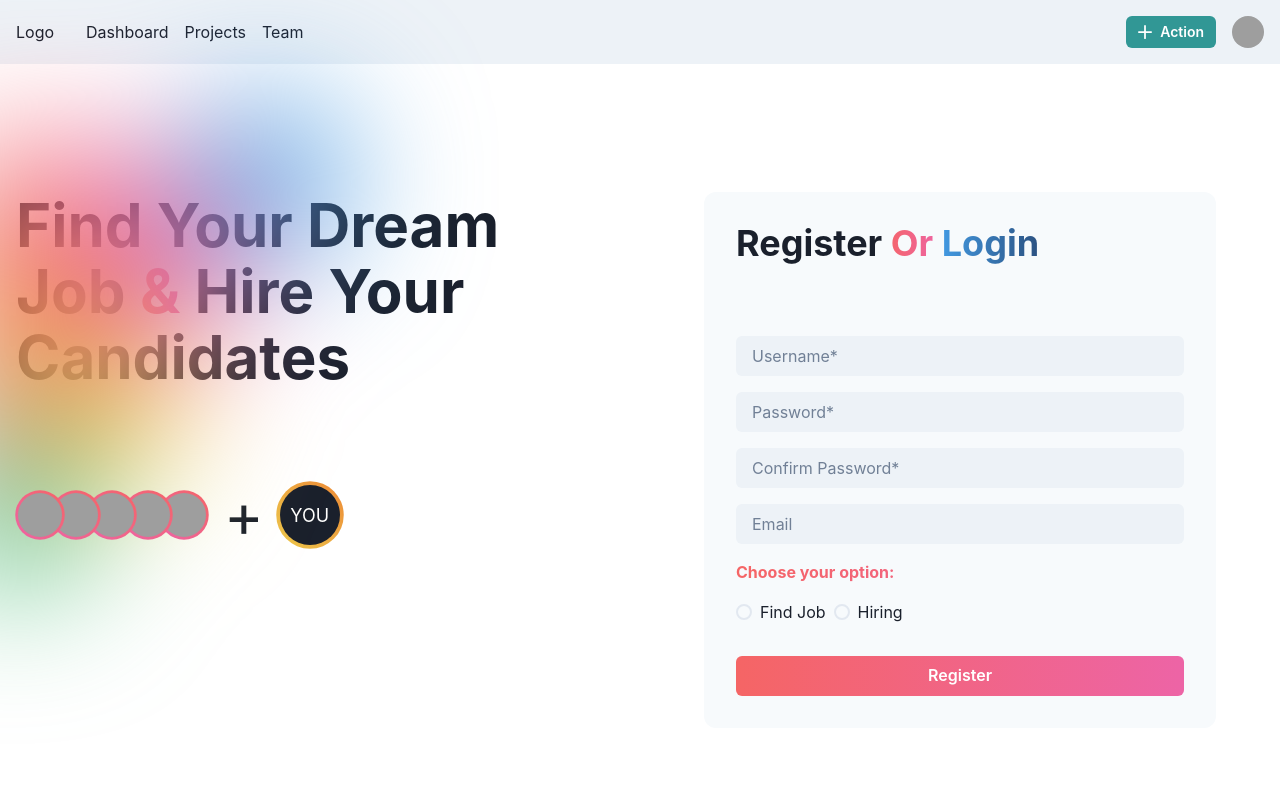
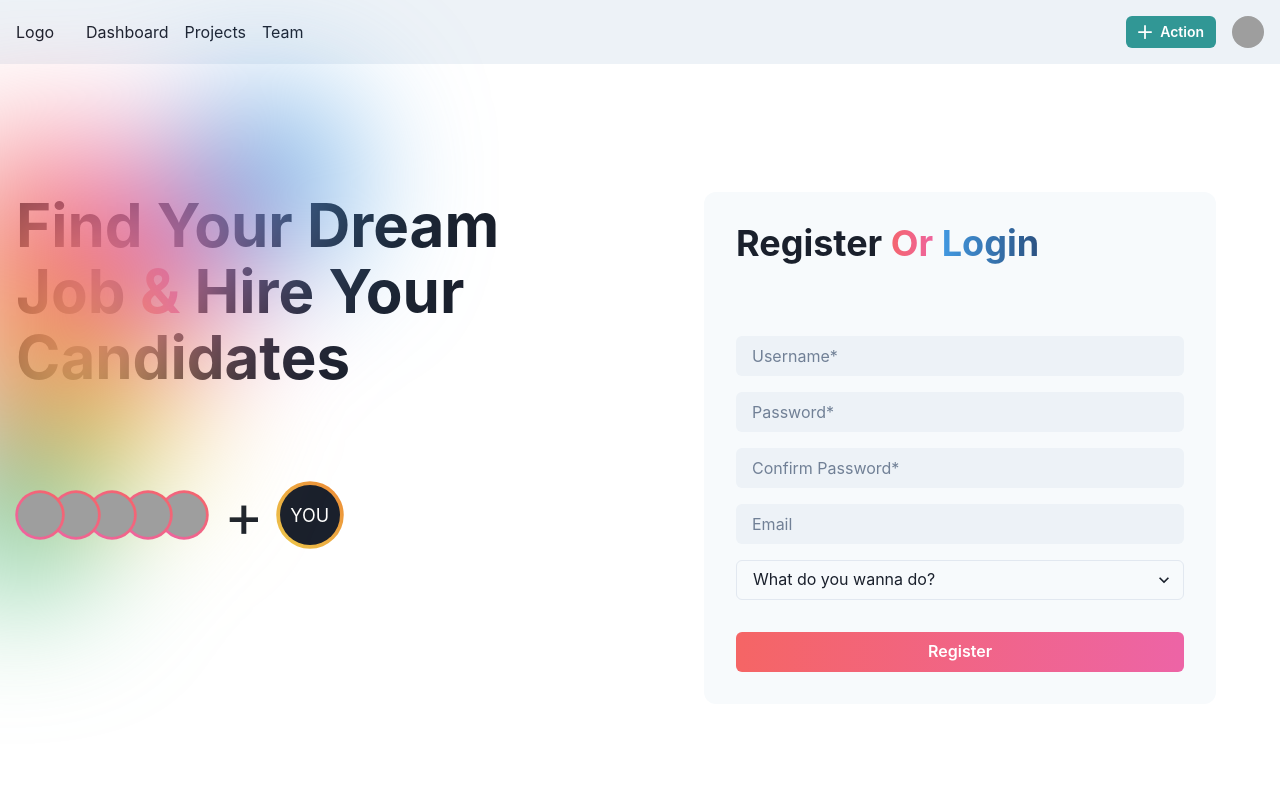
Before and after one commit to VuTanPham/job-finding-fyp, a React (Create React App) app in the folder front-end/: page /register in a window 1280 px wide. Shown: the top 800 px of the page. Built offline with nearby package versions, Linux system fonts and the light colour scheme; grey boxes are pictures that could not be loaded.

Commit message:
register page with validation and integration

```diff
--- a/front-end/src/features/register-page/register.js
+++ b/front-end/src/features/register-page/register.js
@@ -12,15 +12,29 @@ import {
   AvatarGroup,
   useBreakpointValue,
   Icon,
-  Radio,
-  RadioGroup,
+  Select,
 } from "@chakra-ui/react";
 import { Link } from "react-router-dom";
 import { useForm } from "react-hook-form";
 import * as yup from "yup";
 import { yupResolver } from "@hookform/resolvers/yup";
+import { register } from "../../services/auth.service";
 
-const validationSchema = yup.object({});
+const validationSchema = yup.object({
+  accountType: yup
+    .string("employee" | "company")
+    .required("You Must Choose an Account Type"),
+  email: yup
+    .string()
+    .email("email is invalid")
+    .required("Email must be filled"),
+  useranme: yup.string().required("Username is required"),
+  password: yup.string().required("Password is required"),
+  "confirm-password": yup
+    .string()
+    .oneOf([yup.ref("password"), null], "Password is not match")
+    .required("Confirm password is required"),
+});
 
 const avatars = [
   {
@@ -50,19 +64,30 @@ export default function RegisterPage() {
     register,
     handleSubmit,
     formState: { errors },
-    getValues,
     watch,
   } = useForm({
+    resolver: yupResolver(validationSchema),
     defaultValues: {
       accountType: "",
       email: "",
       useranme: "",
       password: "",
       "confirm-password": "",
+      employee: {
+        name: "",
+        dob: new Date(1999, 0, 1),
+        gender: "",
+      },
+      company: {
+        name: "",
+        industryFields: "",
+      },
     },
   });
 
-  console.log(watch())
+  const onSubmit = async (data) => {
+
+  }
 
   return (
     <Box position={"relative"}>
@@ -220,25 +245,71 @@ export default function RegisterPage() {
                   color: "gray.500",
                 }}
               />
-              <Text
-                as={"span"}
-                bgGradient="linear(to-r, red.400,pink.400)"
-                bgClip="text"
-                fontWeight={700}
+              <Select
+                placeholder="What do you wanna do?"
+                {...register("accountType")}
               >
-                Choose your option:
-              </Text>
-              <RadioGroup {...register("accountType")}>
-                <Stack direction="row">
-                  <Radio value="employee">Find Job</Radio>
-                  <Radio value="company">Hiring</Radio>
-                </Stack>
-              </RadioGroup>
+                <option value={"employee"}>Finding Job</option>
+                <option value={"company"}>Hirning Employee</option>
+              </Select>
+              {watch("accountType") === "employee" && (
+                <>
+                  <Input
+                    placeholder="Full Name"
+                    bg={"gray.100"}
+                    {...register("employee.name")}
+                    border={0}
+                    color={"gray.500"}
+                    _placeholder={{
+                      color: "gray.500",
+                    }}
+                  />
+                  <Input
+                    bg={"gray.100"}
+                    {...register("employee.dob")}
+                    border={0}
+                    type="date"
+                    color={"gray.500"}
+                    _placeholder={{
+                      color: "gray.500",
+                    }}
+                  />
+                  <Select
+                    placeholder="What is your gender?"
+                    {...register("employee.gender")}
+                  >
+                    <option value={"Male"}>Male</option>
+                    <option value={"Female"}>Female</option>
+                  </Select>
+                </>
+              )}
+              {watch("accountType") === "company" && (
+                <>
+                  <Input
+                    placeholder="Company Name"
+                    bg={"gray.100"}
+                    {...register("company.name")}
+                    border={0}
+                    color={"gray.500"}
+                    _placeholder={{
+                      color: "gray.500",
+                    }}
+                  />
+                  <Select
+                    placeholder="Select Industry field?"
+                    {...register("company.industryFields")}
+                  >
+                    <option value={"IT"}>Information Technology</option>
+                    <option value={"Marketing"}>Marketing</option>
+                  </Select>
+                </>
+              )}
             </Stack>
             <Button
               fontFamily={"heading"}
               mt={8}
               w={"full"}
+              type="submit"
               bgGradient="linear(to-r, red.400,pink.400)"
               color={"white"}
               _hover={{
--- /dev/null
+++ b/front-end/src/services/auth.service.js
@@ -0,0 +1,8 @@
+import axios from "axios";
+
+export const register = (body) =>
+  axios.post(`${process.env.REACT_APP_API}/auth/register`, body, {
+    headers: {
+      "Content-Type": "application/json",
+    },
+  });
```
Also changed, not shown: 2 other files (tests, documents, lock files or other folders).
